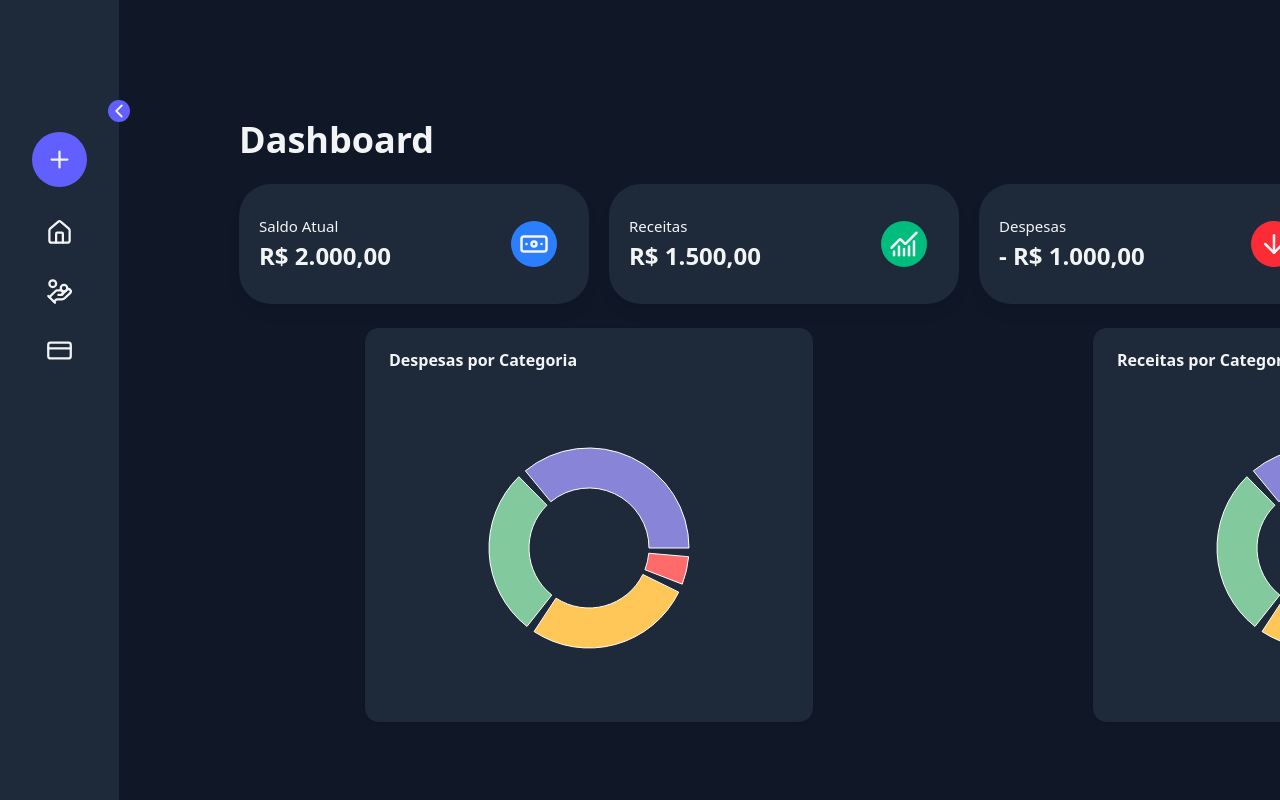
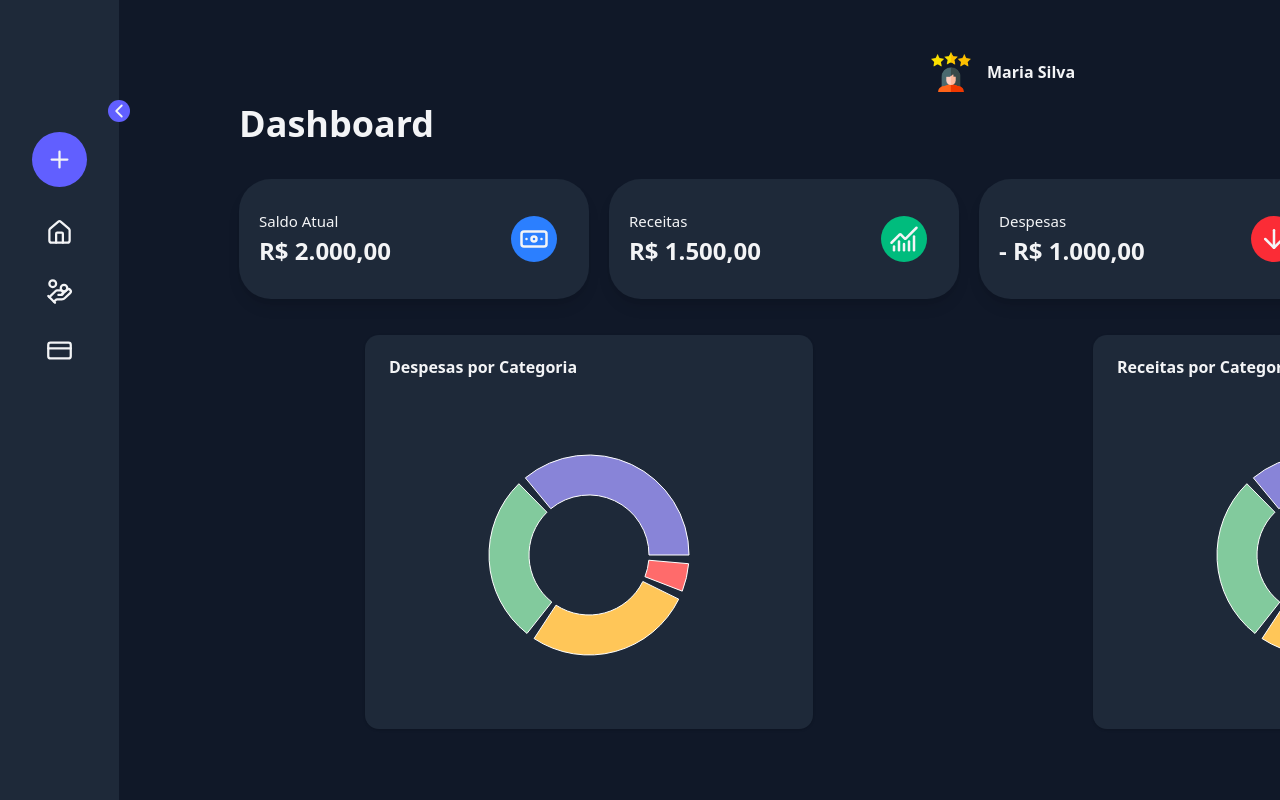
Before and after one commit to T-Terra/gestao-gastos, a React (Vite) app: page /home in a window 1280 px wide. Built offline with nearby package versions, Linux system fonts and the light colour scheme.

Commit message:
feat: add component user in home

```diff
--- /dev/null
+++ b/src/components/user/user.tsx
@@ -0,0 +1,18 @@
+import UserImg from "@/assets/user.png"
+
+type props = {
+    nameUser: string
+}
+
+export default function User({ nameUser }: props) {
+    return (
+        <div className="flex items-center gap-4 text-gray-100 w-[300px] p-3">
+            <div className="w-[40px] h-[40px]">
+                <img src={UserImg} alt="Imagem usuário" />
+            </div>
+            <div className="font-semibold">
+                {nameUser}
+            </div>
+        </div>
+    )
+}
--- a/src/pages/home.tsx
+++ b/src/pages/home.tsx
@@ -5,10 +5,15 @@ import {
     CreditCard
 } from 'lucide-react'
 import Chart from '@/components/charts/Chart'
+import User from '@/components/user/user'
 
 export default function Home() {
     return (
-        <div className="h-screen w-screen bg-gray-900 p-30 text-gray-100 grid gap-6">
+        <div className="bg-gray-900 px-30 py-10 h-screen w-full flex flex-col items-end">
+            <div className="w-[600px]">
+                <User nameUser="Maria Silva" />
+            </div>
+            <div className="h-screen w-screen text-gray-100 grid gap-1">
                 <div>
                     <h1 className="font-semibold text-4xl">
                         Dashboard
@@ -69,5 +74,6 @@ export default function Home() {
                     </div>
                 </div>
             </div>
+        </div>
     )
 }
```
Also changed, not shown: src/assets/user.png (added). Lines whose indentation alone changed are shown as unchanged.
